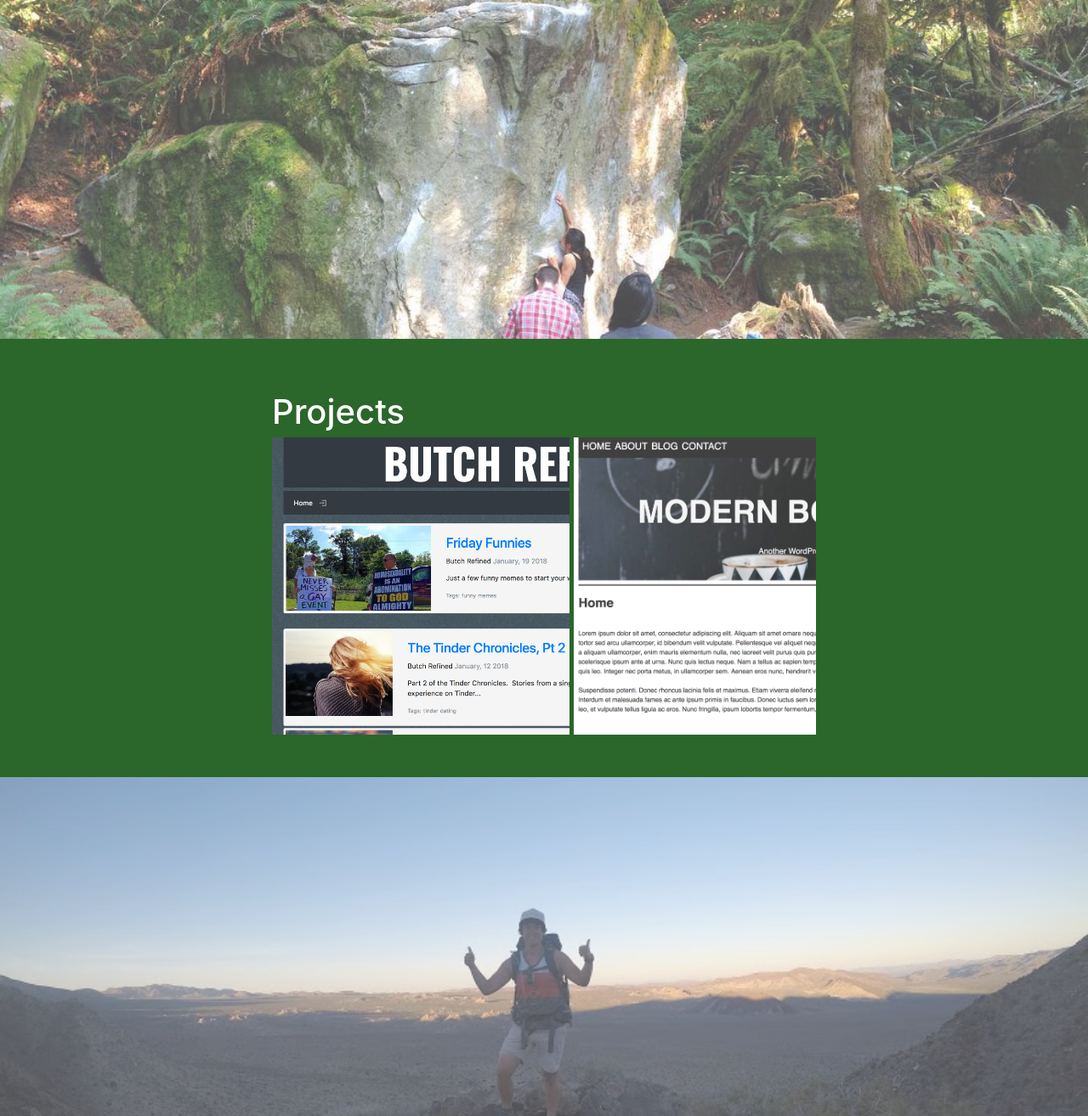
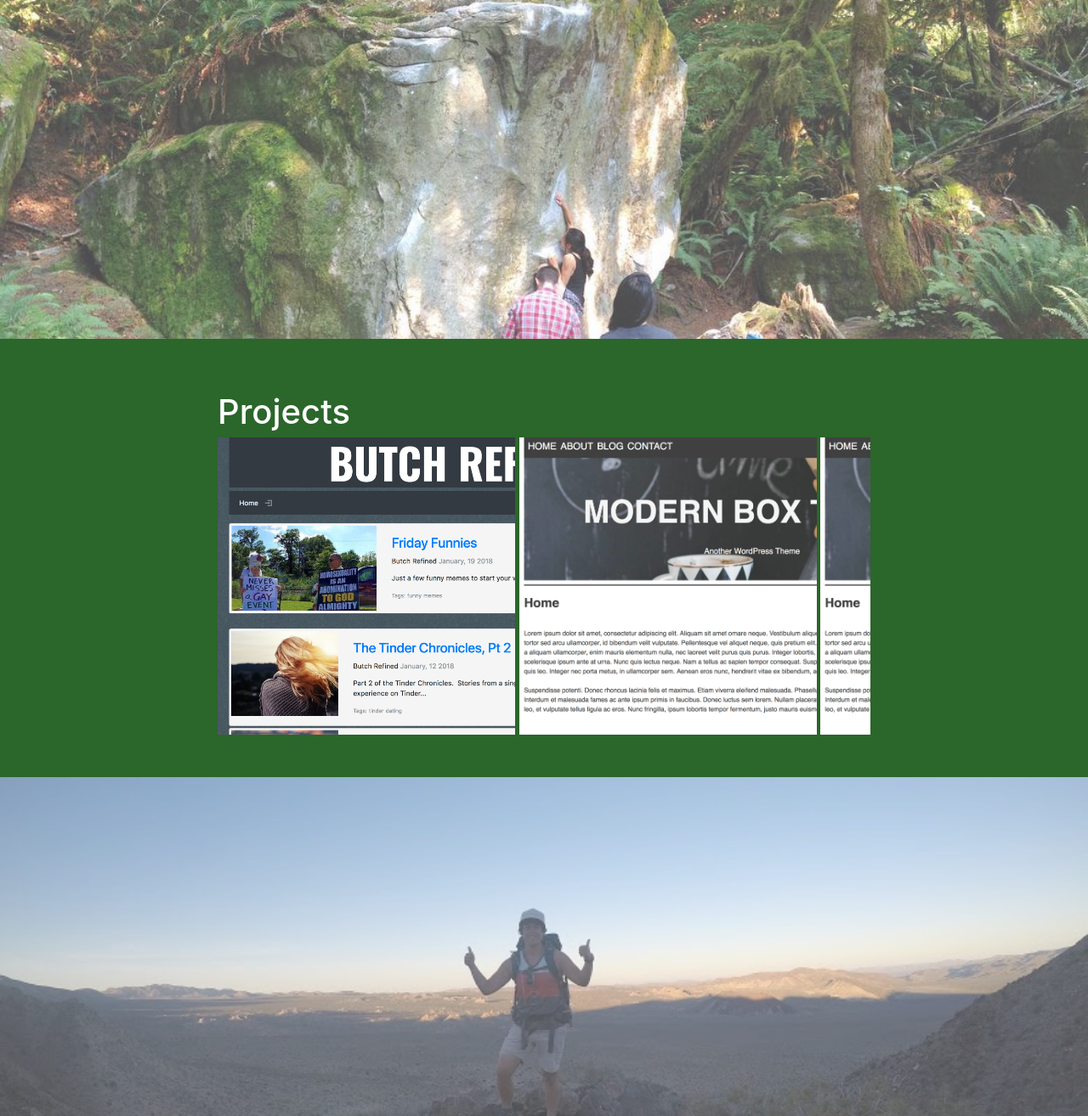
Before and after one commit to chandojo/chandojo.github.io, a PHP site: page / in a window 1280 px wide. Shown: the part 1451-2765 px from the top of the page at 85% size. Run offline with PHP 8.4, Linux system fonts and the light colour scheme; some libraries are stand-ins or nearby versions.

Commit message:
changed margin of projects

```diff
--- a/style.css
+++ b/style.css
@@ -116,8 +116,9 @@ INDEX OF DESIGN:
   width:100%;
 }
 
-
-
+.projects{
+  margin: 0 20%;
+}
 
 .gallery{
   padding-bottom: 5%;
@@ -139,6 +140,7 @@ INDEX OF DESIGN:
 .item-hover{
   background-color: black;
   opacity:0.6;
+  cursor: pointer;
 }
 
 /* -------------
```
